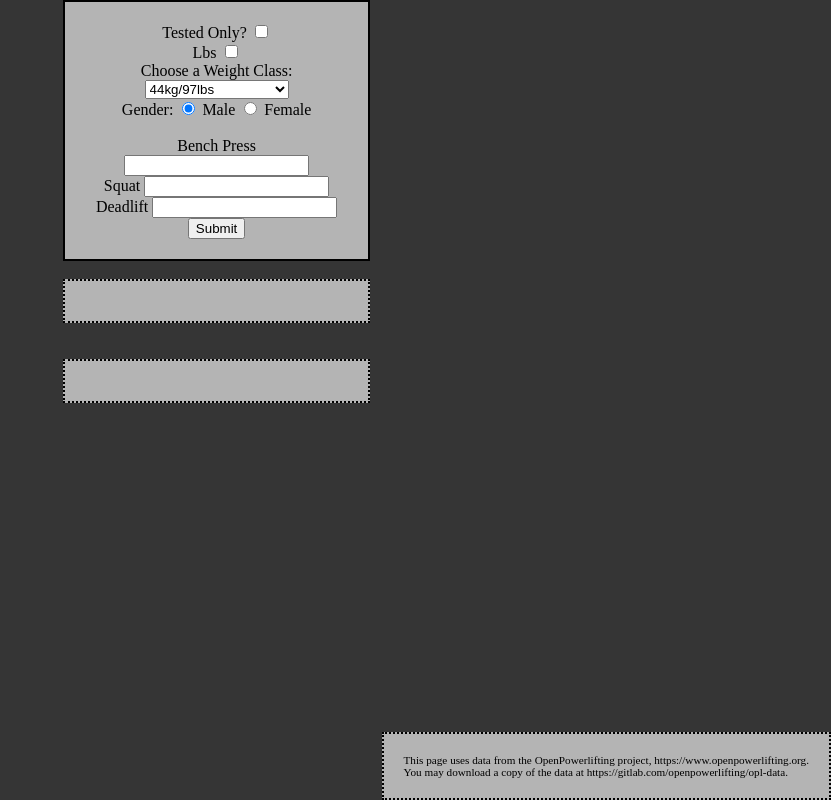
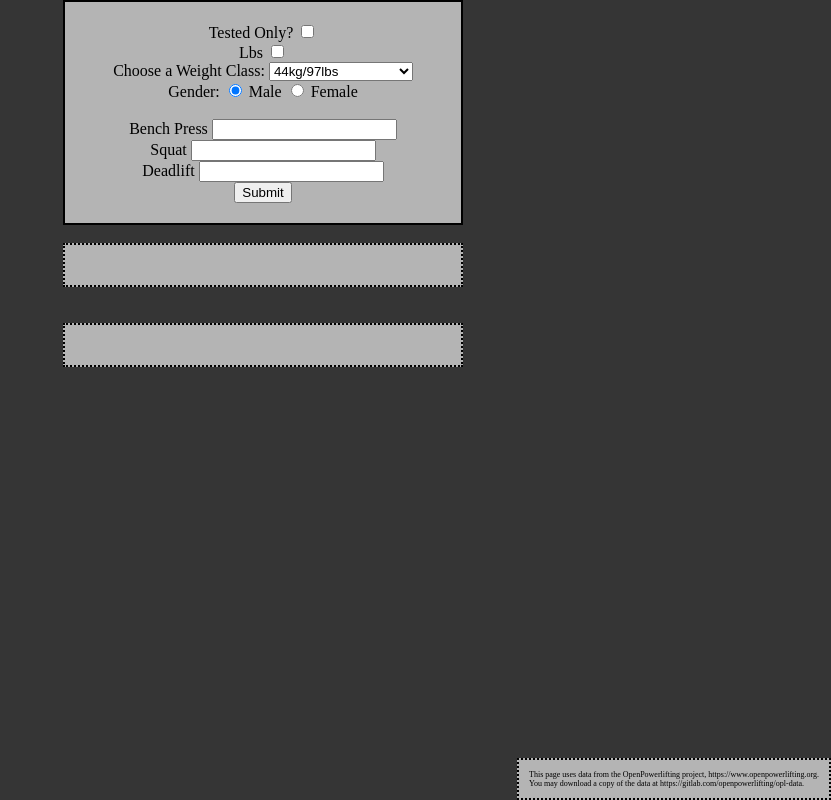
Before and after one commit to YugalGautam1/HowStrong, a plain HTML site: page index.html in a window 1280 px wide. Shown: the whole page, without its empty margins (449-1280 px from the left). Drawn offline with Linux system fonts and the light colour scheme.

Commit message:
Fixed css

```diff
--- a/index.css
+++ b/index.css
@@ -10,7 +10,8 @@ body{
     padding: 20px;
     background-color: rgb(180, 180, 180);
     border: 2px solid #000;
-    width: 40%;
+    width: 400px;
+    max-width: 90%;
     box-sizing: border-box;
     text-align: center;
 }
@@ -19,7 +20,8 @@ body{
     background-color: rgb(180, 180, 180);
     border: 2px dotted #000;
     padding: 20px;
-    width: 40%;
+    width: 400px;
+    max-width: 90%;
     box-sizing: border-box;
     text-align: center;
     top:0
@@ -28,9 +30,10 @@ body{
 .message{
     background-color: rgb(180, 180, 180);
     border: 2px dotted #000;
-    padding: 20px;
-    font-size: 70%;
-    position: absolute;
+    padding: 10px;
+    font-size: 50%;
+    position: fixed;
+
     bottom: 0;
     right: 0;
 
@@ -40,7 +43,8 @@ body{
     background-color: rgb(180, 180, 180);
     border: 2px dotted #000;
     padding: 20px;
-    width: 40%;
+    width: 400px;
+    max-width: 90%;
     box-sizing: border-box;
     text-align: center;
     top:0
--- a/index.html
+++ b/index.html
@@ -80,9 +80,12 @@
             });
             const data = await response.text();
             document.getElementById('response').innerText = data;
+            document.getElementById('graph').style.display = "block";
+
             loadHistogram();
         } catch(error){
             document.getElementById('response').innerText = 'Error: ' +  error.message;
+
         }
 
 
@@ -96,7 +99,10 @@
         if (!response.ok) throw new Error('No Data');
         const data = await response.json();
 
-        if (!data?.image) return;
+        if (!data?.image) {
+            container.style.display('none');
+            return;
+        }
         const img = document.createElement('img');
         img.src = data.image;
         img.style.width = '100%';
```
